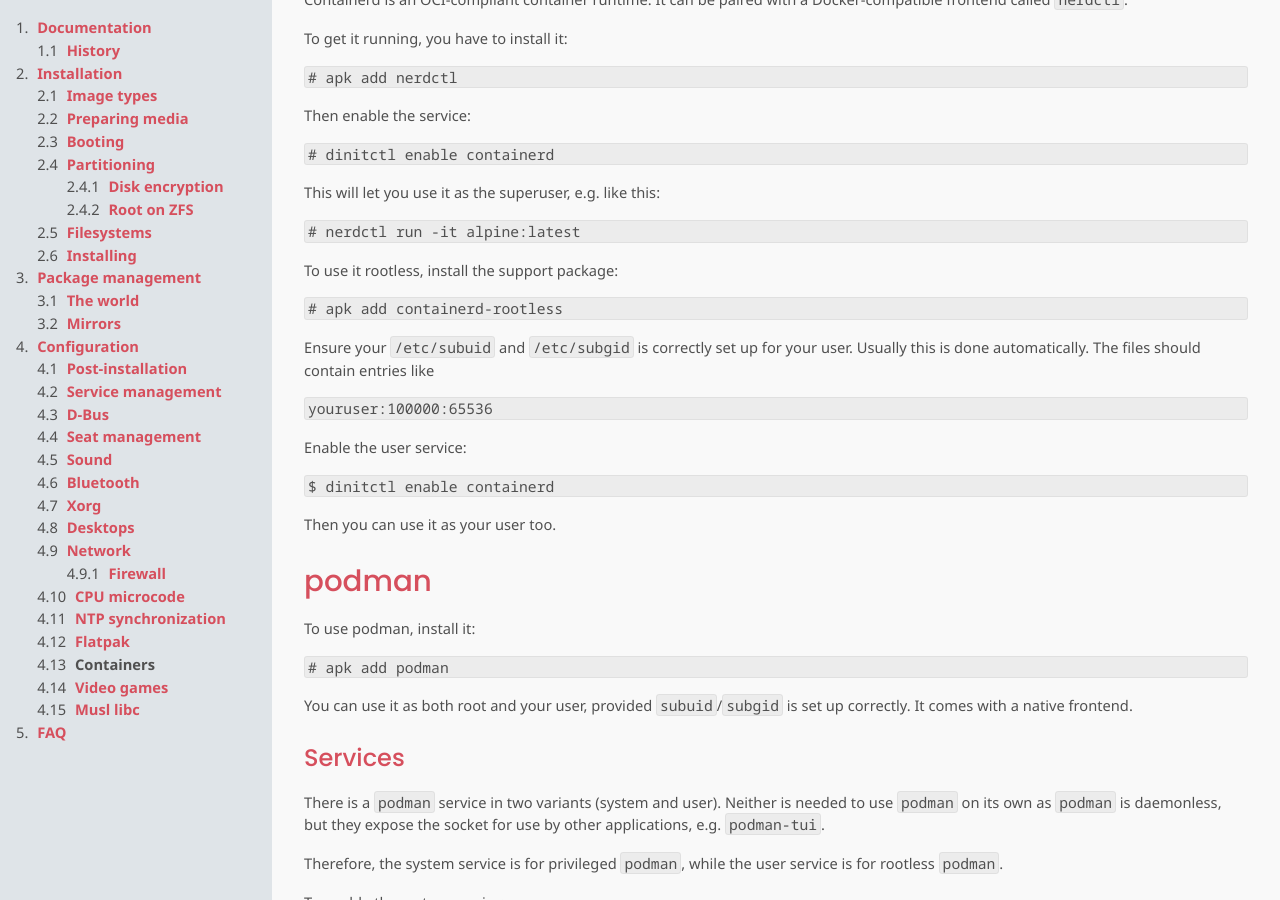
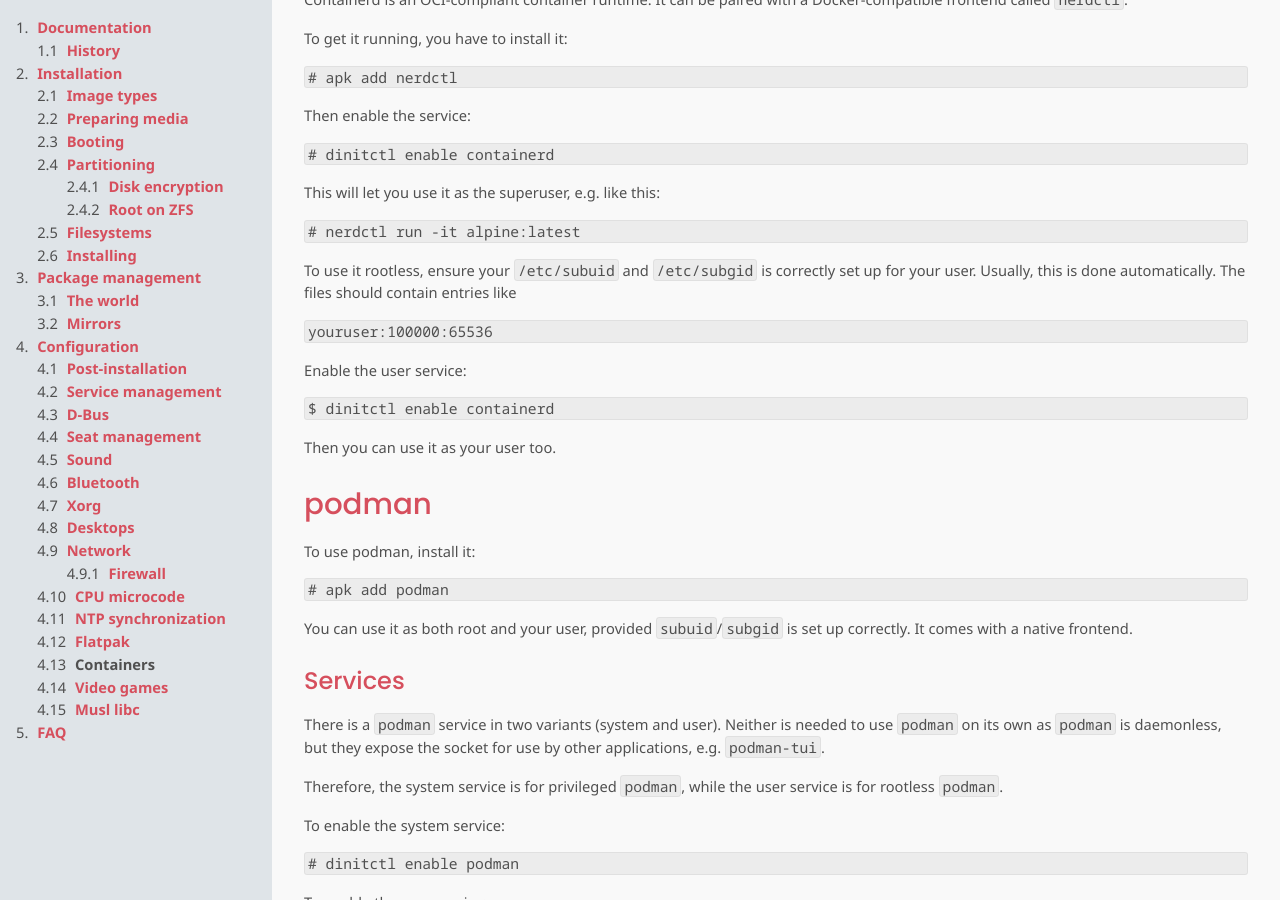
Before and after one commit to chimera-linux/chimera-linux.github.io, a Jekyll site: the page built from _docs/configuration/containers.md, in a window 1280 px wide and 900 px high, scrolled down 537 px. Built offline with Jekyll 4.4.1, drawn with Linux system fonts in a browser that asks for light colours.

Commit message:
remove outdated reference to containerd-rootless
The following commit integrated the rootless mode of containerd into the
primary containerd package.

chimera-linux/cports/commit/3b98b27bb302debb3665957ce514aa4cb3fb0bd1

````diff
--- a/_docs/configuration/containers.md
+++ b/_docs/configuration/containers.md
@@ -40,15 +40,9 @@
 # nerdctl run -it alpine:latest
 ```
 
-To use it rootless, install the support package:
-
-```
-# apk add containerd-rootless
-```
-
-Ensure your `/etc/subuid` and `/etc/subgid` is correctly set up for your
-user. Usually this is done automatically. The files should contain entries
-like
+To use it rootless, ensure your `/etc/subuid` and `/etc/subgid` is correctly
+set up for your user. Usually, this is done automatically. The files should
+contain entries like
 
 ```
 youruser:100000:65536
````
